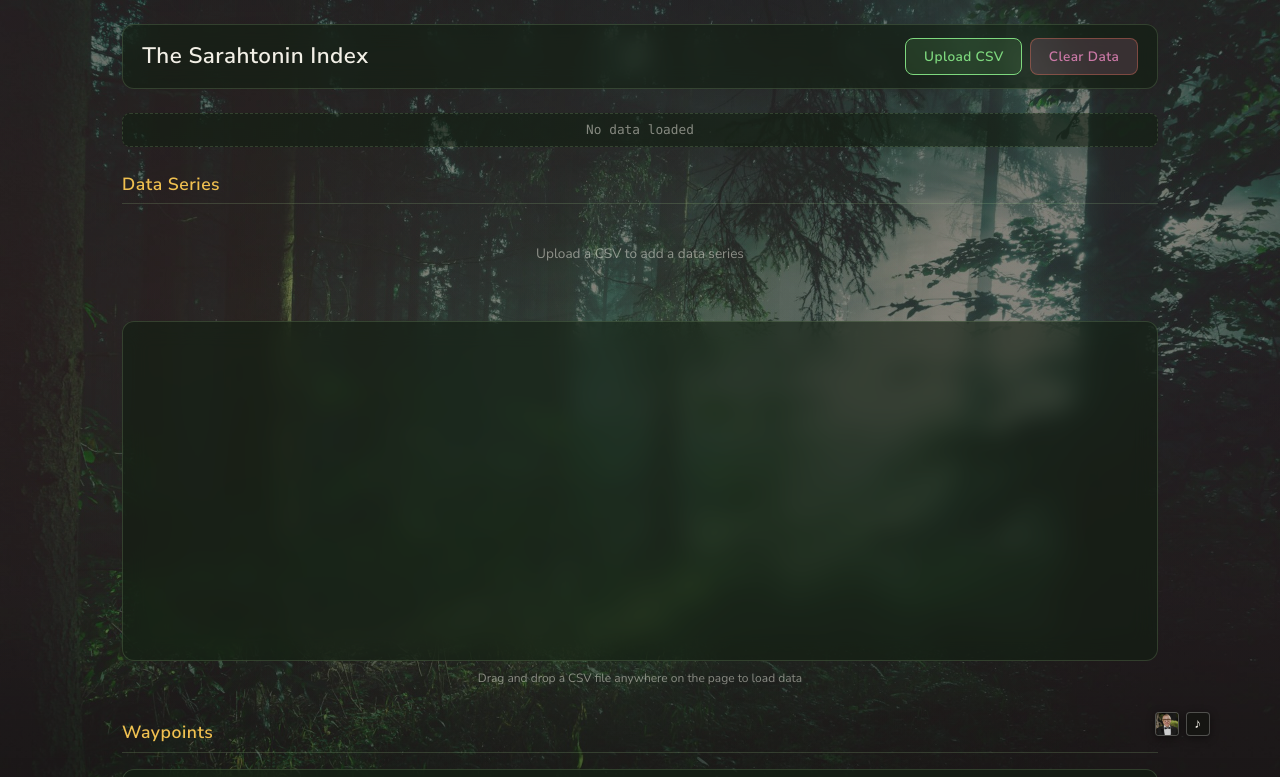
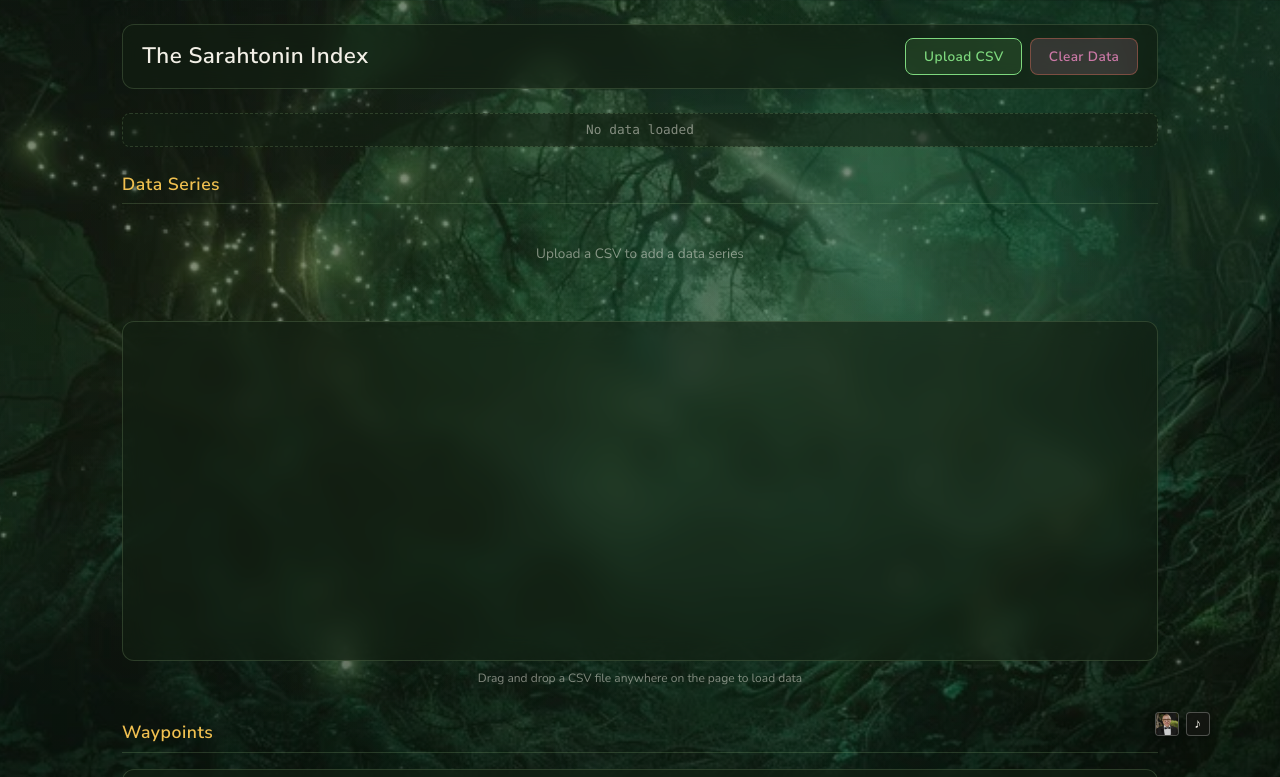
Before and after one commit to sarahjeanneumann/sarahtonin, a website built with Vite: page index.html in a window 1280 px wide. Shown: the top 777 px of the page. Built offline with nearby package versions, Linux system fonts and the light colour scheme.

Commit message:
Switch app background to enchanted forest image

```diff
--- a/src/style.css
+++ b/src/style.css
@@ -55,7 +55,7 @@ body {
   margin: 0;
   min-height: 100vh;
   background-color: var(--bg-deep);
-  background-image: url('/forest-bg.jpg');
+  background-image: url('/enchanted-forest-scene-stockcake%20(1).webp');
   background-size: cover;
   background-position: center top;
   background-attachment: fixed;
```
Also changed, not shown: public/enchanted-forest-scene-stockcake (1).webp (added).
